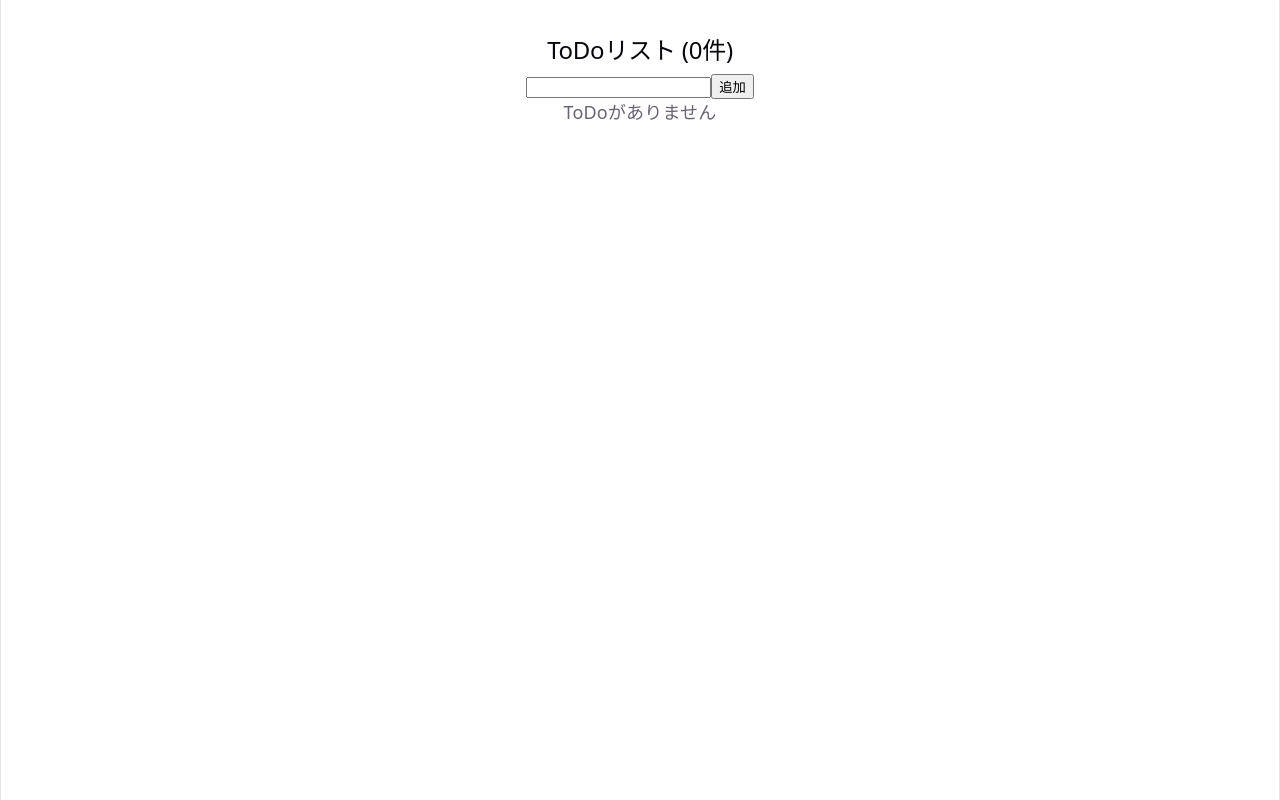
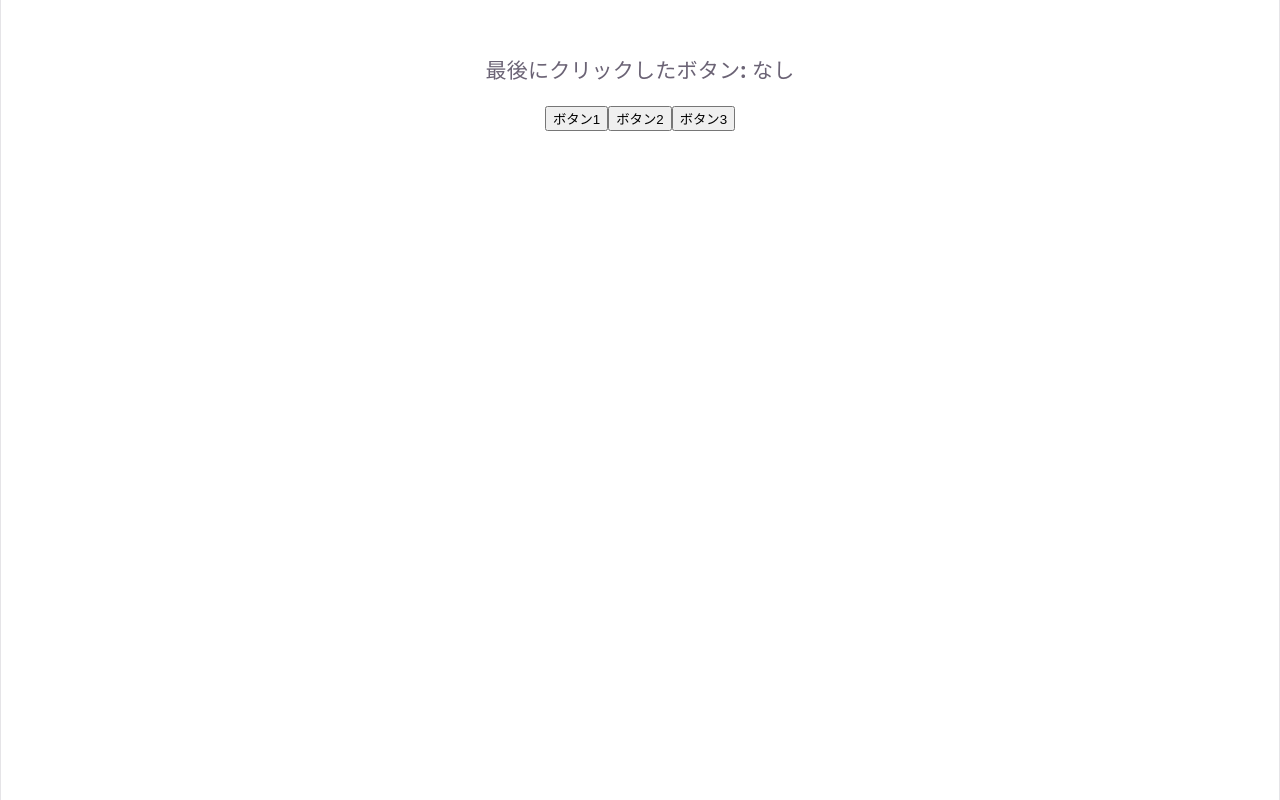
Before and after one commit to misakisoeda/react_tests, a React (Vite) app in the folder udemy-react-100/: page / in a window 1280 px wide. Built offline with nearby package versions, Linux system fonts and the light colour scheme.

Commit message:
feat: q16

```diff
--- a/udemy-react-100/src/App.tsx
+++ b/udemy-react-100/src/App.tsx
@@ -1,11 +1,11 @@
 import './App.css';
-import Question15 from './components/basic/Question15';
+import Question16 from './components/basic/Question16';
 
 function App() {
 
   return (
     <>
-      <Question15 />
+      <Question16 />
     </>
   )
 }
--- /dev/null
+++ b/udemy-react-100/src/components/basic/Question16.tsx
@@ -0,0 +1,21 @@
+import { useState } from 'react';
+
+function ClickButtons() {
+  const [lastClicked, setLastClicked] = useState('なし');
+
+  const handleClick = (buttonName: string) => {
+    alert(`${buttonName}がクリックされました！`);
+    setLastClicked(buttonName);
+  }
+
+  return (
+    <div>
+      <h3>最後にクリックしたボタン: {lastClicked}</h3>
+      <button onClick={() => handleClick('ボタン1')}>ボタン1</button>
+      <button onClick={() => handleClick('ボタン2')}>ボタン2</button>
+      <button onClick={() => handleClick('ボタン3')}>ボタン3</button>
+    </div>
+  );
+}
+
+export default ClickButtons;
```
